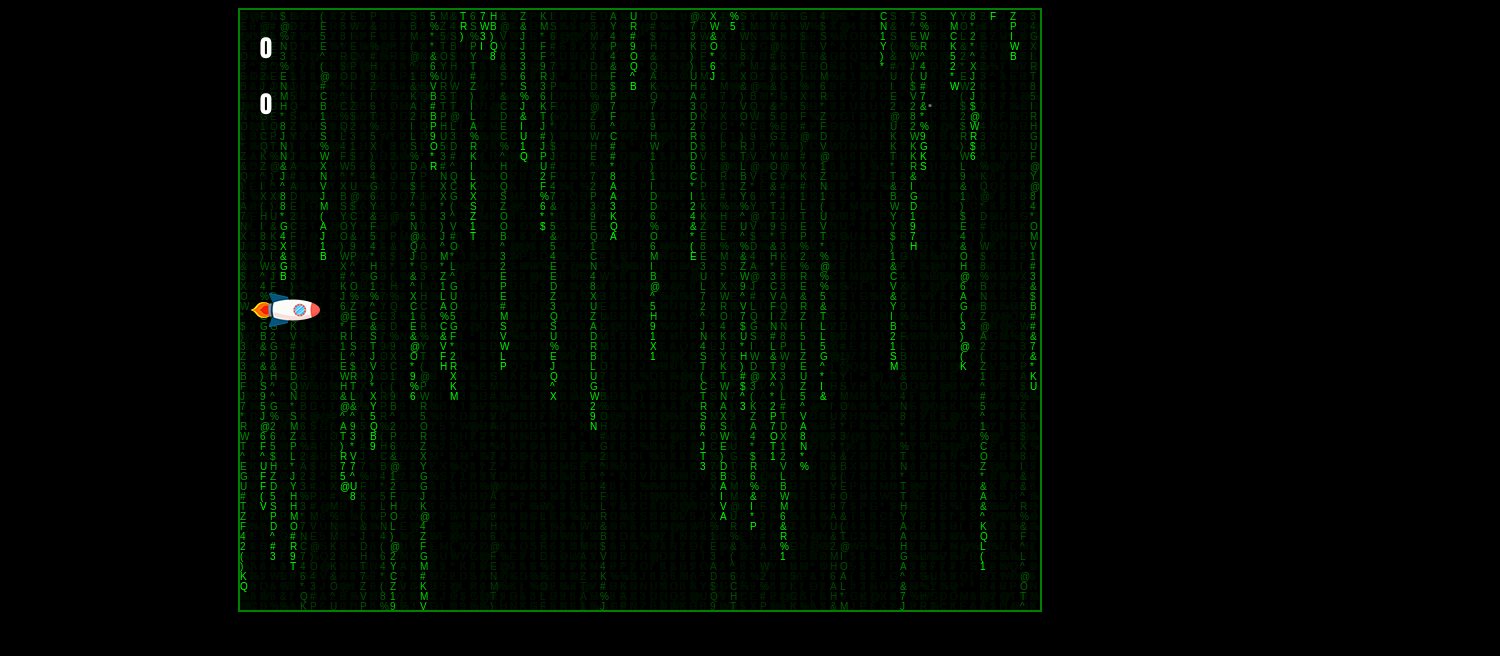
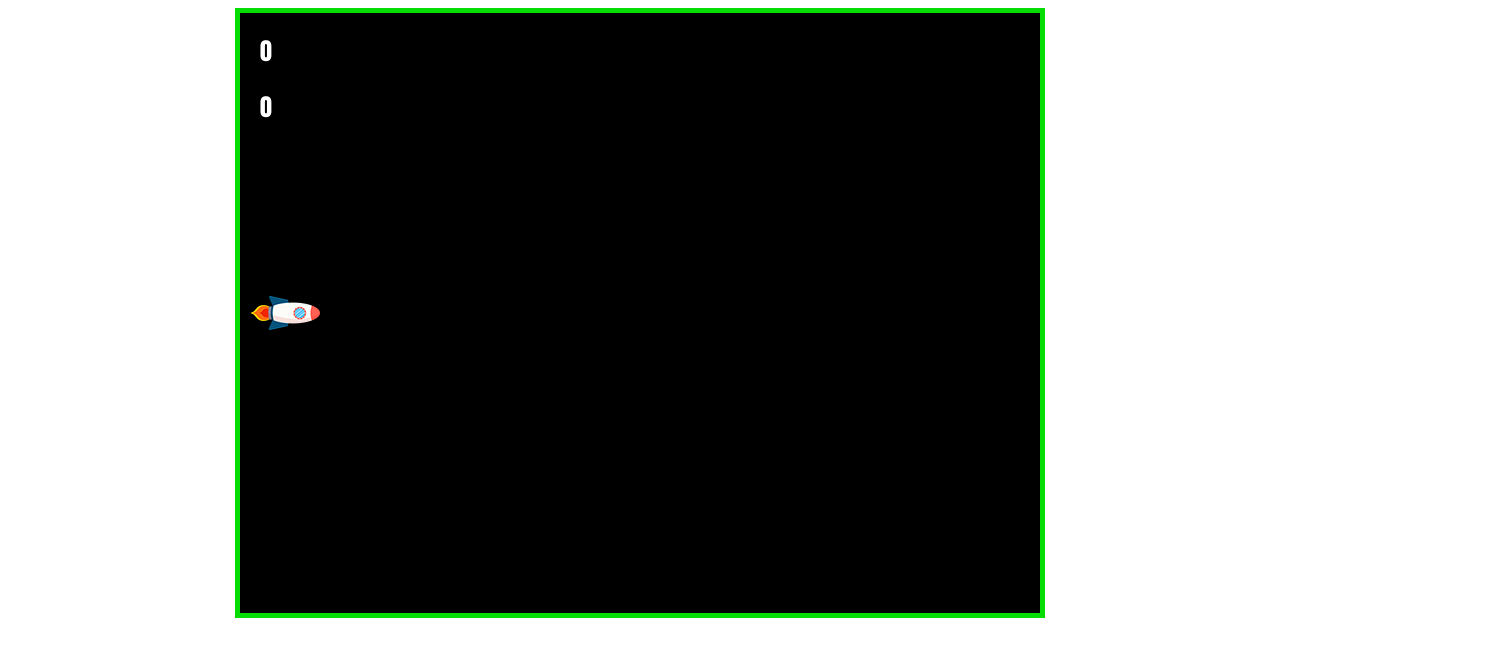
Before and after one commit to Numissa11/space-shooter, a plain HTML site: page index.html in a window 1280 px wide. Both pictures are taken after a click on the button "GAME1". Shown: the whole page, 1500 px wide, since content can reach past the window. Drawn offline with Linux system fonts and the light colour scheme.

Commit message:
Matrix background coming in time and stops when game start

```diff
--- a/js/Matrix.js
+++ b/js/Matrix.js
@@ -20,8 +20,13 @@
    for(var x = 0; x < columns; x++)
        drops[x] = 1;
 
-   //drawing the characters
-   function draw()
+
+    function killMatrix() {
+      $('#c').remove();
+     }
+
+        //drawing the characters
+   function drawMatrix()
    {
        //Black BG for the canvas
        //translucent BG to show trail, trasparent gradient
@@ -49,4 +54,4 @@
        }
    }
 
-   setInterval(draw, 35);
+  setInterval(drawMatrix, 85);
--- a/js/defs.js
+++ b/js/defs.js
@@ -47,7 +47,6 @@ let GameManager = {
       player: undefined,
       bullets: undefined,
       enemies: undefined,
-      timouts: [],
       elapsedTime: 0,
       lastUpdated: Date.now(),
       fps: 0
--- a/js/main.js
+++ b/js/main.js
@@ -23,9 +23,8 @@ function showStart() {
         '<div class="menu">' + 'EXIT' + '</div>' +
         '</div>')
 
-    $('#' + GameSettings.playerDivName).css({ 'opacity': '1.0' })
-
-
+        $('#' + GameSettings.playerDivName).css({ 'opacity': '1.0' })
+    setInterval(drawMatrix, 35);
 }
 
 function endGameManager() {
@@ -36,7 +35,6 @@ function endGameManager() {
 }
 
 function showGameOver() {
-
     appendMessage('GAME OVER !');
     setTimeout(clearMessages, GameSettings.gamoverTime);
     setTimeout(showStart, GameSettings.startTime);
@@ -50,6 +48,7 @@ function endCountDown() {
 }
 
 function runCountDown() {
+    killMatrix();
     clearMessages();
     writeMessage(3);
     for (let i = 0; i < GameSettings.countDownValues.length; ++i) {
--- a/styles/styles.css
+++ b/styles/styles.css
@@ -1,5 +1,4 @@
 body {
-	background-color: black;
 	font-family: Impact, Charcoal, sans-serif;
 	color: white;
 }
@@ -11,10 +10,11 @@ body {
 }
 
 #playArea {
+	background-color: black;
 	position: relative;
    	width: 800px;
 	height: 600px;
-	border: solid green 2px;
+	border: solid rgb(5, 221, 5) 5px;
 	overflow: hidden;
 }
 
@@ -58,7 +58,7 @@ body {
 }
 
 .menu:hover {
-	color: green;
+	color:rgb(5, 221, 5);
 }
 
 .game {
@@ -69,7 +69,7 @@ body {
 }
 
 .game:hover {
-	color:green;
+	color:rgb(3, 163, 3);
 }
 
 /*---------------------stars--------------------*/
@@ -89,7 +89,6 @@ body {
 	width: 3px;
 	height: 3px;
 	animation-duration: 5s;
-	background-color: gray;
     }
 
     .medium {
@@ -109,10 +108,10 @@ body {
 
     @keyframes moveX {
 	from {
-	  transform: translateX(930px);
+	  transform: translateX(1500px);
 	}
 	to {
-	  transform: translateX(180px);
+	  transform: translateX(200px);
 	}
     }
 
```
Also changed, not shown: index.html (line endings or trailing spaces).
